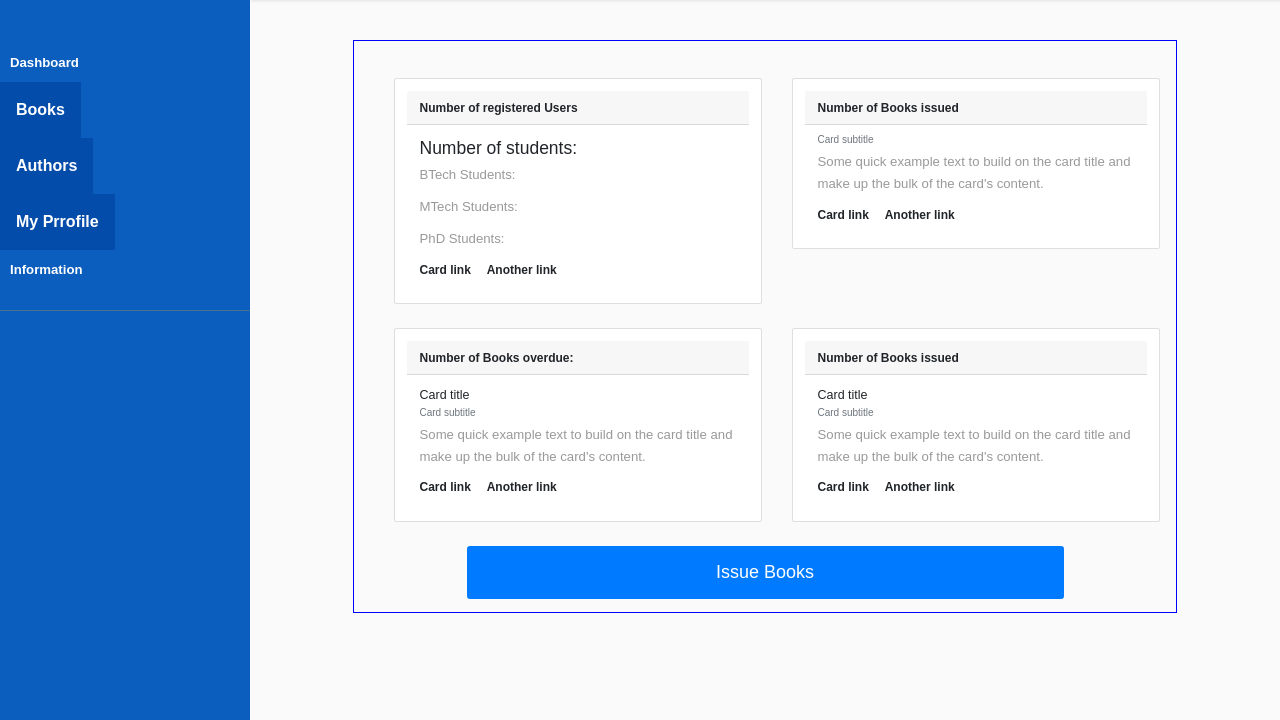
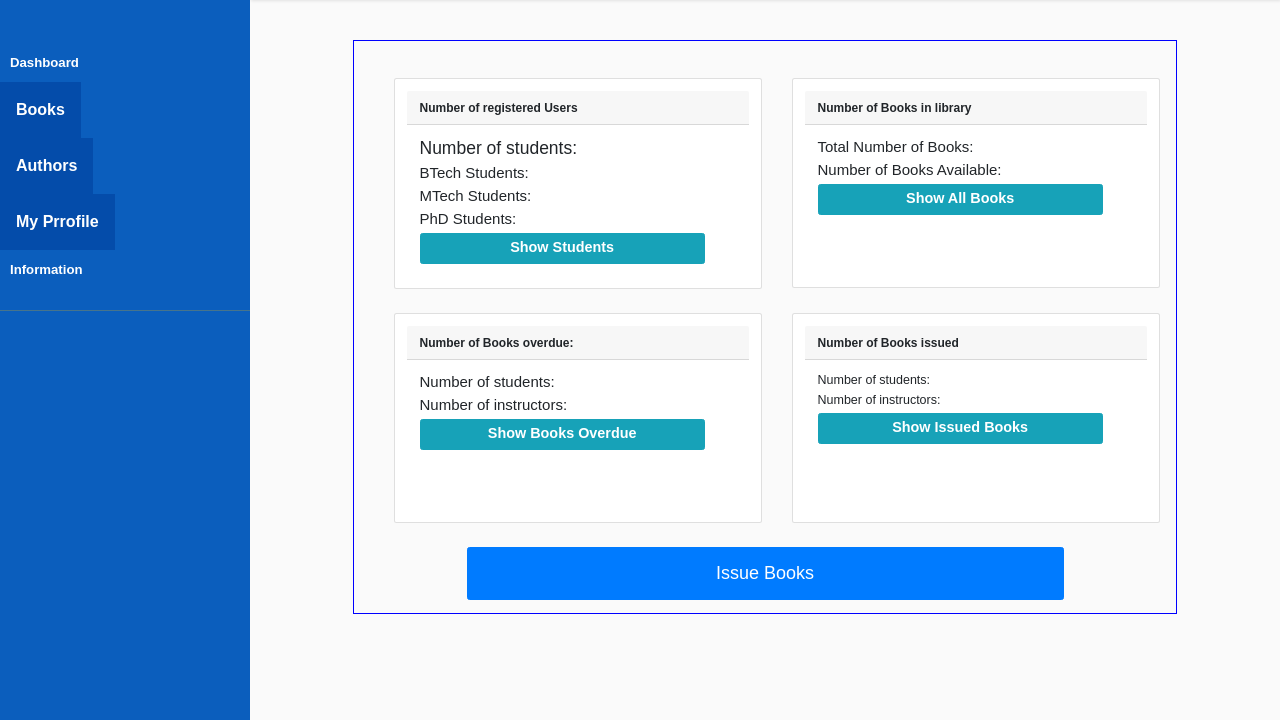
Before and after one commit to nehal6657/Library-DBMS, a PHP site: page /admin_home.php in a window 1280 px wide. Shown: the part 80-800 px from the top of the page. Run offline with PHP 8.4, Linux system fonts and the light colour scheme; a user stored in the database is signed in; data that the repository does not hold is empty; some libraries are stand-ins or nearby versions.

Commit message:
update dashboard

```diff
--- a/admin_home.php
+++ b/admin_home.php
@@ -305,6 +305,7 @@ while ($row = mysqli_fetch_assoc($query_run)) {
 
           <!--adding authors end-->
           <div class="main_site">
+          <!--=======================dashboard===================================-->
             <div class="dashhh">
             <div class="container maxw">
             <div class="row">
@@ -315,26 +316,25 @@ while ($row = mysqli_fetch_assoc($query_run)) {
                     </div>
                   <div class="card-body">
                     <h3 class="card-text"> Number of students: </h3>
-                    <p class="card-text">BTech Students: </p>
-                    <p class="card-text">MTech Students: </p>
-                    <p class="card-text">PhD Students: </p>
+                    <h4 class="card-text">BTech Students: </h4>
+                    <h4 class="card-text">MTech Students: </h4>
+                    <h4 class="card-text">PhD Students: </h4>
 
-                    <a href="#" class="card-link">Card link</a>
-                    <a href="#" class="card-link">Another link</a>
+                    <div class="btq d-flex align-self-end"><button type="button" class="btn btn-info s4">Show students </button></div>
                   </div>
                 </div>
               </div>
               <div class="col m-1.2">
                 <div class="card s1" >
                     <div class="card-header title2">
-                      Number of Books issued
+                      Number of Books in library
                     </div>
                   <div class="card-body">
-
-                    <h6 class="card-subtitle mb-2 text-muted">Card subtitle</h6>
-                    <p class="card-text">Some quick example text to build on the card title and make up the bulk of the card's content.</p>
-                    <a href="#" class="card-link">Card link</a>
-                    <a href="#" class="card-link">Another link</a>
+                  <h4 class="card-text"> Total Number of Books: </h4>
+                  <h4 class="card-text"> Number of Books Available: </h4>
+                    <!-- <h6 class="card-subtitle mb-2 text-muted">Card subtitle</h6> -->
+                    <!-- <p class="card-text">Some quick example text to build on the card title and make up the bulk of the card's content.</p> -->
+                    <div class="btq d-flex align-self-end"><button type="button" class="btn btn-info s4">Show all books</button></div>
                   </div>
                 </div>
               </div>
@@ -345,11 +345,13 @@ while ($row = mysqli_fetch_assoc($query_run)) {
                       Number of Books overdue:
                     </div>
                   <div class="card-body">
-                    <h5 class="card-title">Card title</h5>
-                    <h6 class="card-subtitle mb-2 text-muted">Card subtitle</h6>
-                    <p class="card-text">Some quick example text to build on the card title and make up the bulk of the card's content.</p>
-                    <a href="#" class="card-link">Card link</a>
-                    <a href="#" class="card-link">Another link</a>
+                    <h4 class="card-text"> Number of students: </h4>
+                    <h4 class="card-text"> Number of instructors: </h4>
+                    <!-- <h5 class="card-text"> Number of students: </h5> -->
+                    <!-- <h5 class="card-title">Card title</h5>
+                    <h6 class="card-subtitle mb-2 text-muted">Card subtitle</h6>-->
+                    <!-- <p class="card-text">Shows all books available in library</p>  -->
+                    <div class="btq d-flex align-items-end"><button type="button" class="btn btn-info s4">Show books overdue</button></div>
                   </div>
                 </div>
               </div>
@@ -359,11 +361,13 @@ while ($row = mysqli_fetch_assoc($query_run)) {
                       Number of Books issued
                     </div>
                   <div class="card-body">
-                    <h5 class="card-title">Card title</h5>
+                  <h5 class="card-text"> Number of students: </h5>
+                  <h5 class="card-text"> Number of instructors: </h5>
+                    <!-- <h5 class="card-title">Card title</h5>
                     <h6 class="card-subtitle mb-2 text-muted">Card subtitle</h6>
-                    <p class="card-text">Some quick example text to build on the card title and make up the bulk of the card's content.</p>
-                    <a href="#" class="card-link">Card link</a>
-                    <a href="#" class="card-link">Another link</a>
+                    <p class="card-text">Some quick example text to build on the card title and make up the bulk of the card's content.</p> -->
+
+                    <div class="btq d-flex align-items-end"><button type="button" class="btn btn-info s4">Show issued books</button></div>
                   </div>
                 </div>
               </div>
@@ -371,6 +375,7 @@ while ($row = mysqli_fetch_assoc($query_run)) {
             </div>
             <div class="btq1 d-flex justify-content-center"><button type="button" class="btn btn-primary s2">Issue Books</button></div>
           </div>
+          <!--=======================dashboard end===================================-->
 
           </div>
             <div class="View_deatails" id="View_deatails">
--- a/style/style.css
+++ b/style/style.css
@@ -403,6 +403,8 @@
   margin: auto;
   margin-top: 1.2rem;
   margin-bottom: 1.2rem;
+  height: max-content;
+  min-height: 210px;
 }
 .s2{
   width: 75%;
@@ -413,3 +415,9 @@
 .btq{
   margin: auto;
 }
+.s4{
+  text-transform: capitalize;
+  font-size: larger;
+  font-weight: 600;
+  width: 90%;
+}
```
